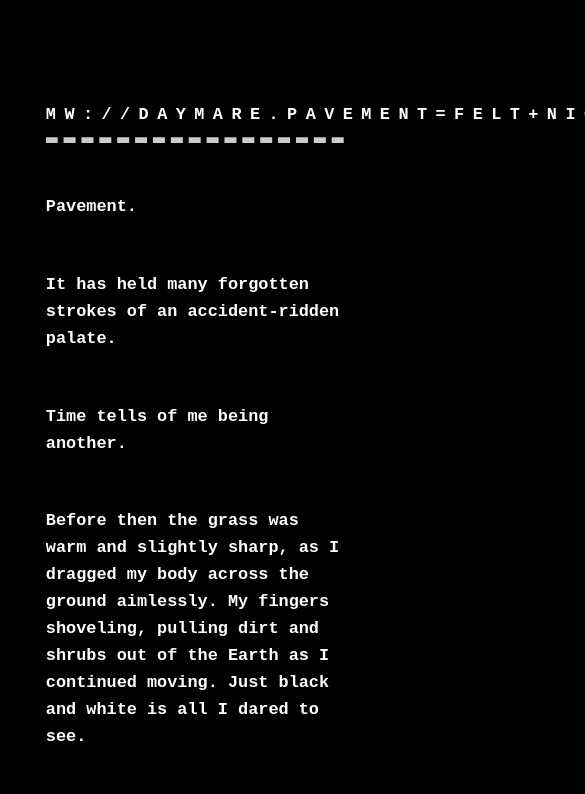
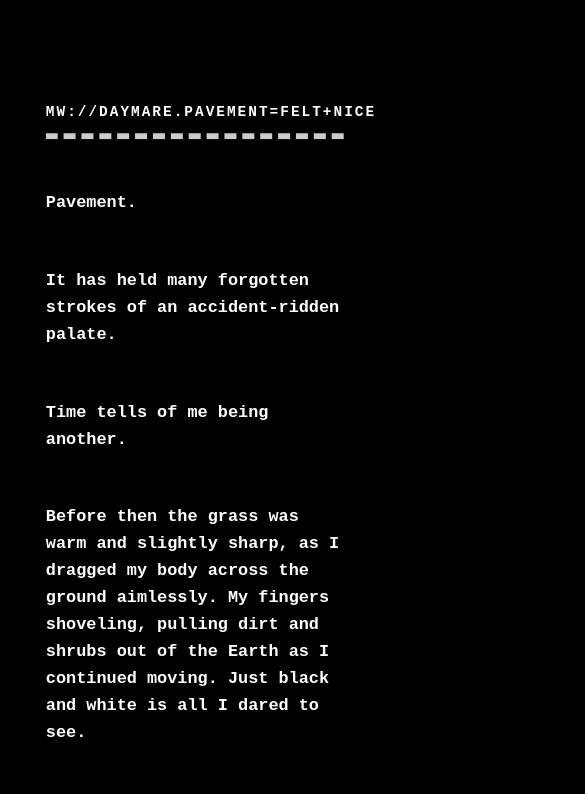
Before and after one commit to MikellWoods/MikellWoods.github.io, a plain HTML site: page authorship/pavement-felt-nice.html in a window 390 px wide. Shown: the top 794 px of the page, 585 px wide, since content can reach past the window. Drawn offline with Linux system fonts and the light colour scheme.

Commit message:
PFN Mobile Sizing Fix

```diff
--- a/authorship/pavement-felt-nice.html
+++ b/authorship/pavement-felt-nice.html
@@ -224,11 +224,18 @@ box-sizing: border-box;
 
 .story-header {
 margin-bottom: 2vh;
-font-size: 7vh;
+font-size: 2vh !important;
 text-transform: uppercase;
 letter-spacing: 1vh;
 border-bottom: 0.8vh dashed #cccccc;
 padding-bottom: 1vh;
+}
+
+@media (max-width: 800px) {
+.story-header {
+font-size: 3.7vw !important;
+letter-spacing: 2px !important;
+}
 }
 
 .story-paragraph {
```
